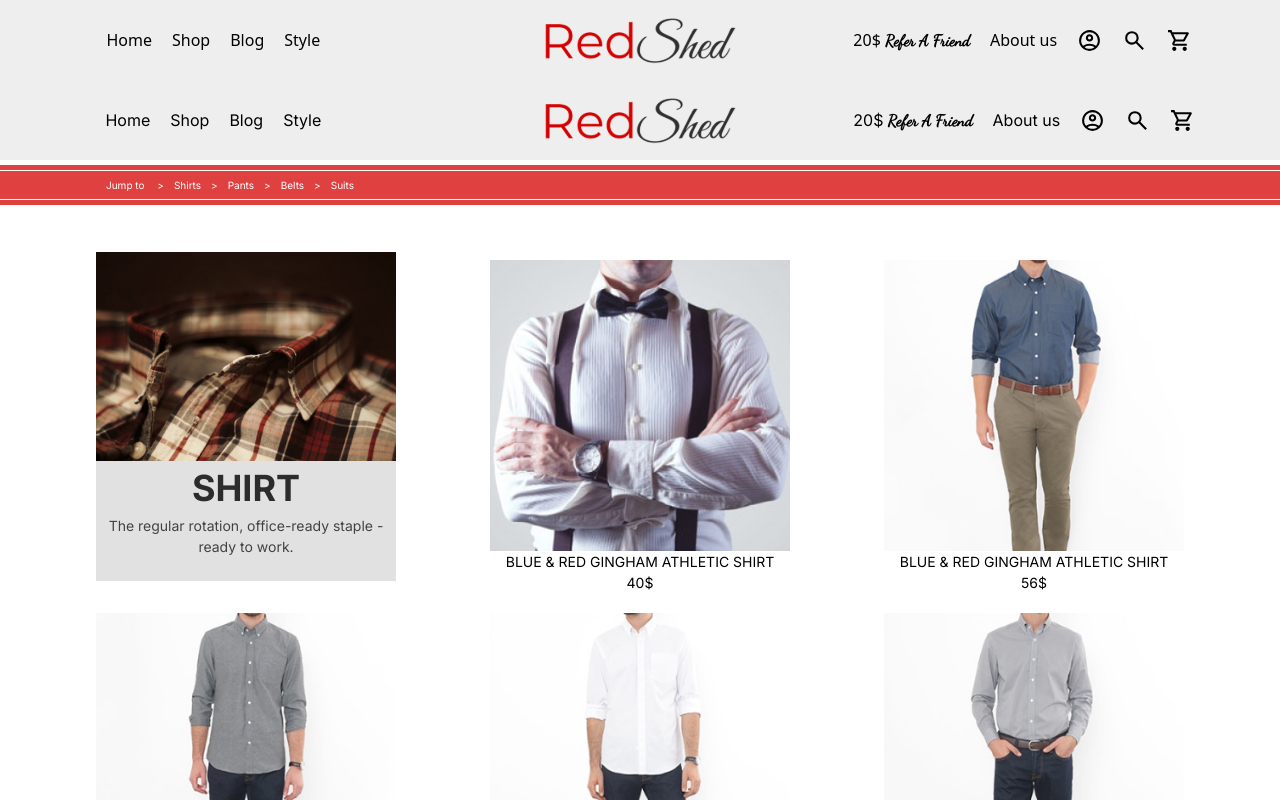
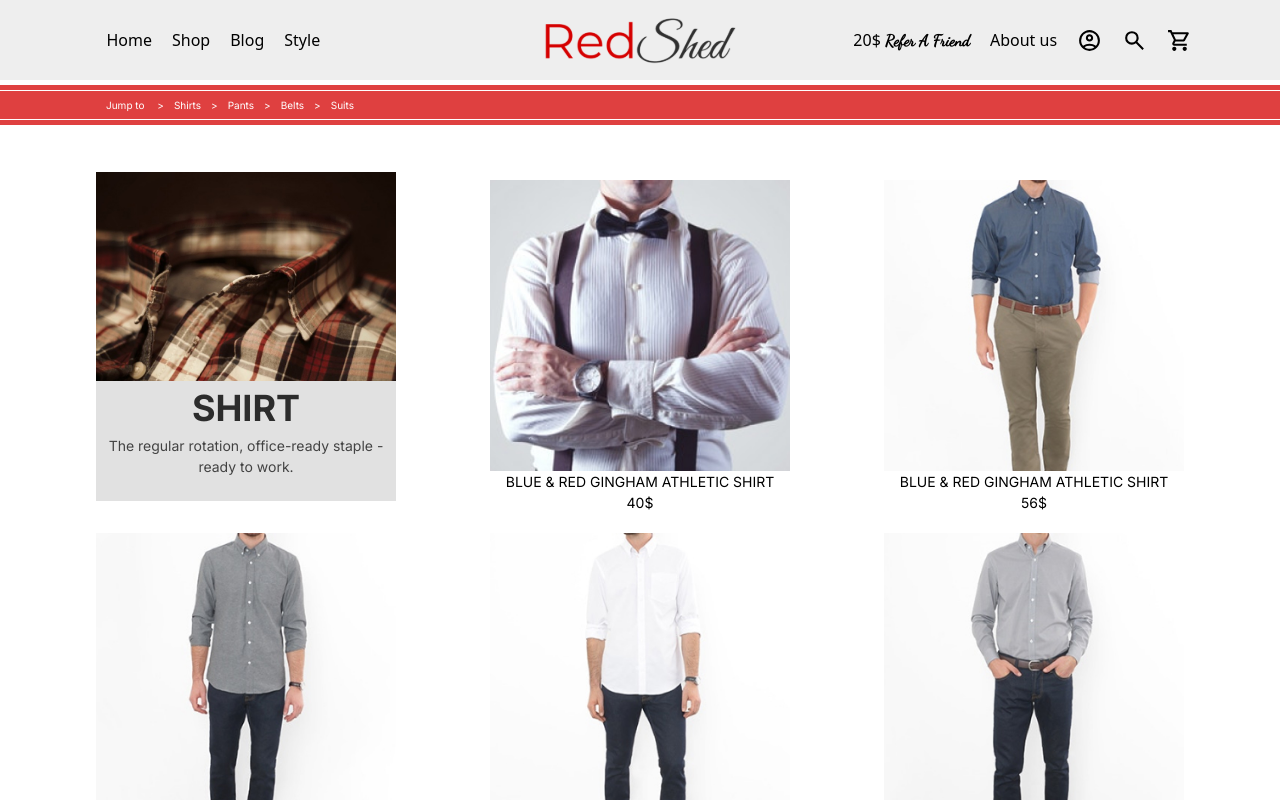
Before and after one commit to sudiptoshahin/redshed-web, a Next.js app in the folder frontend/: page /shops in a window 1280 px wide. Shown: the top 800 px of the page. Built offline with nearby package versions, Linux system fonts and the light colour scheme.

Commit message:
fix shop deskotp viwe

```diff
--- a/frontend/src/app/(pages)/shops/page.tsx
+++ b/frontend/src/app/(pages)/shops/page.tsx
@@ -13,11 +13,11 @@ export default function Shop() {
 
     return (
         <section id="shop">
-            <div className="xl:pb-[80px]">
+            {/* <div className="xl:pb-[80px]">
                 <Header />
-            </div>
+            </div> */}
             {/* shop nav starts */}
-            <div className="fixed w-full z-[999]">
+            <div className="fixed w-full z-[999] top-[80px]">
                 <div className="relative">
 
                     {/* bg-[#D50000] */}
```
